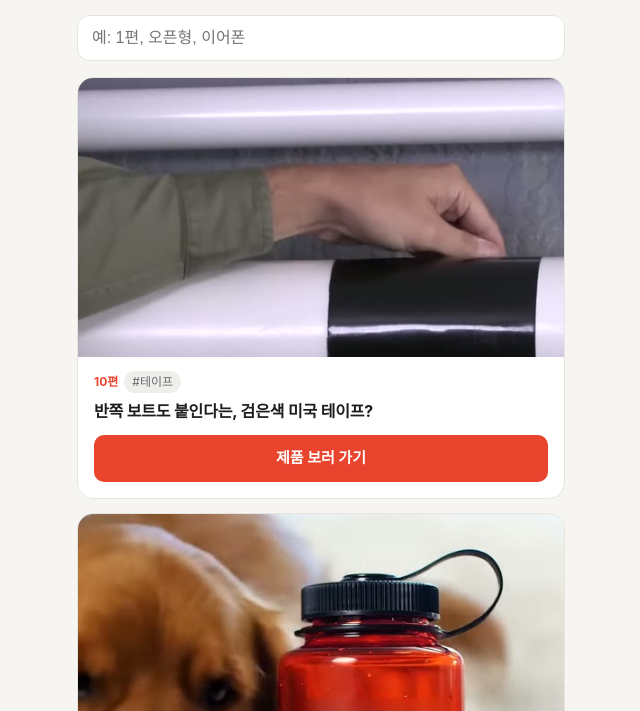
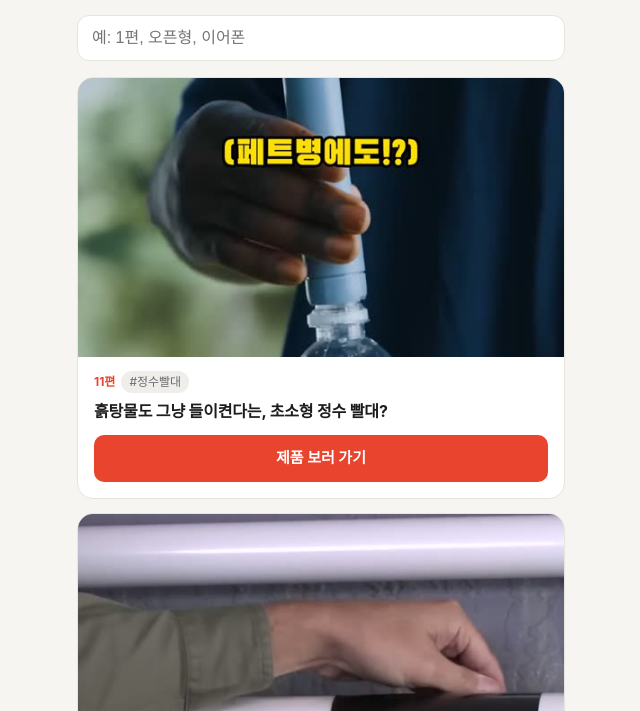
Before and after one commit to softnovae/links, a plain HTML site: page index.html in a window 1280 px wide. Shown: the part 89-800 px from the top of the page, without its empty margins (319-959 px from the left). Drawn offline with Linux system fonts and the light colour scheme.

Commit message:
11편 추가: 초소형 정수 빨대

```diff
--- a/index.html
+++ b/index.html
@@ -63,6 +63,7 @@
     { no: 7, title: "목공 공구로 오렌지 갈다가, 주방까지 뒤집은 이것", keyword: "강판", tags: "강판 제스터 치즈강판 레몬제스트", img: "07.jpg", url: "https://link.coupang.com/a/iAXEQSooxM" },
     { no: 8, title: "과학자들이 등산 갈 때 챙긴, 실험실 병의 정체", keyword: "물병", tags: "물병 등산물병 캠핑용품 와이드마우스 눈금물병", img: "08.jpg", url: "https://link.coupang.com/a/iOj5N3IbF6" },
     { no: 10, title: "반쪽 보트도 붙인다는, 검은색 미국 테이프?", keyword: "테이프", tags: "테이프 방수테이프 누수테이프 보수테이프", img: "10.jpg", url: "https://link.coupang.com/a/iMx8vs260W" },
+    { no: 11, title: "흙탕물도 그냥 들이켠다는, 초소형 정수 빨대?", keyword: "정수빨대", tags: "정수빨대 휴대용정수기 캠핑정수기 비상식수 재난대비", img: "11.jpg", url: "https://link.coupang.com/a/iS8O1OB22m" },
   ];
   // ▲ 여기까지
 
```
Also changed, not shown: 11.jpg (added).
